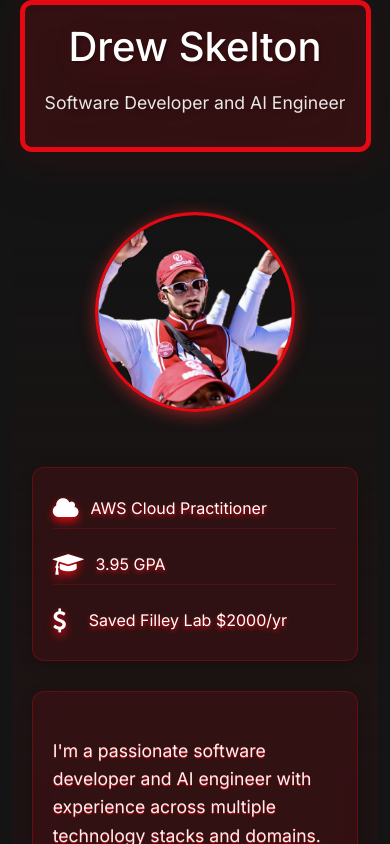
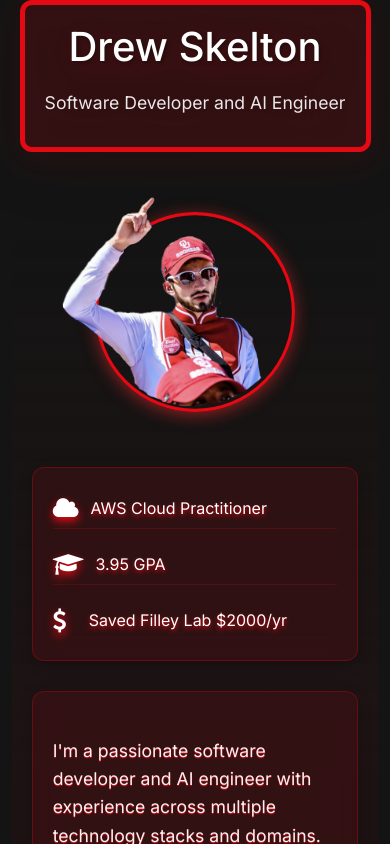
Before and after one commit to DrewSkelton/Portfolio, a React (Create React App) app: page / in a window 390 px wide. Shown: the top 844 px of the page. Built offline with nearby package versions, Linux system fonts and the light colour scheme; the HTML template or start-up script is replaced by a standard one.

Commit message:
photopea shout out

```diff
--- a/src/App.css
+++ b/src/App.css
@@ -147,6 +147,7 @@
   transform: translateZ(0);
   filter: drop-shadow(0 10px 25px rgba(0, 0, 0, 0.4))
           drop-shadow(0 4px 12px rgba(229, 9, 20, 0.2));
+
 }
 
 /* Text Cards */
@@ -305,8 +306,7 @@
   position: relative;
   z-index: 2;
   overflow: visible;
-  clip-path: ellipse(46% 60% at 40% 35%);
-  transform: scale(1.1) translateY(3px) translateX(25px);
+  transform: scale(1.1) translateY(-8px) translateX(5px);
 }
 
 .about-me img:hover {
@@ -546,9 +546,9 @@
   }
 
   .about-me img {
-    transform: scale(1);
-    clip-path: circle(50% at 50% 50%);
+    transform: scale(1.1) translateY(-9px) translateX(10px);
     overflow: visible;
+
   }
 
   .about-me p {
```
Also changed, not shown: public/assets/Drewga.png, src/assets/DrewgaOld.png (added).
